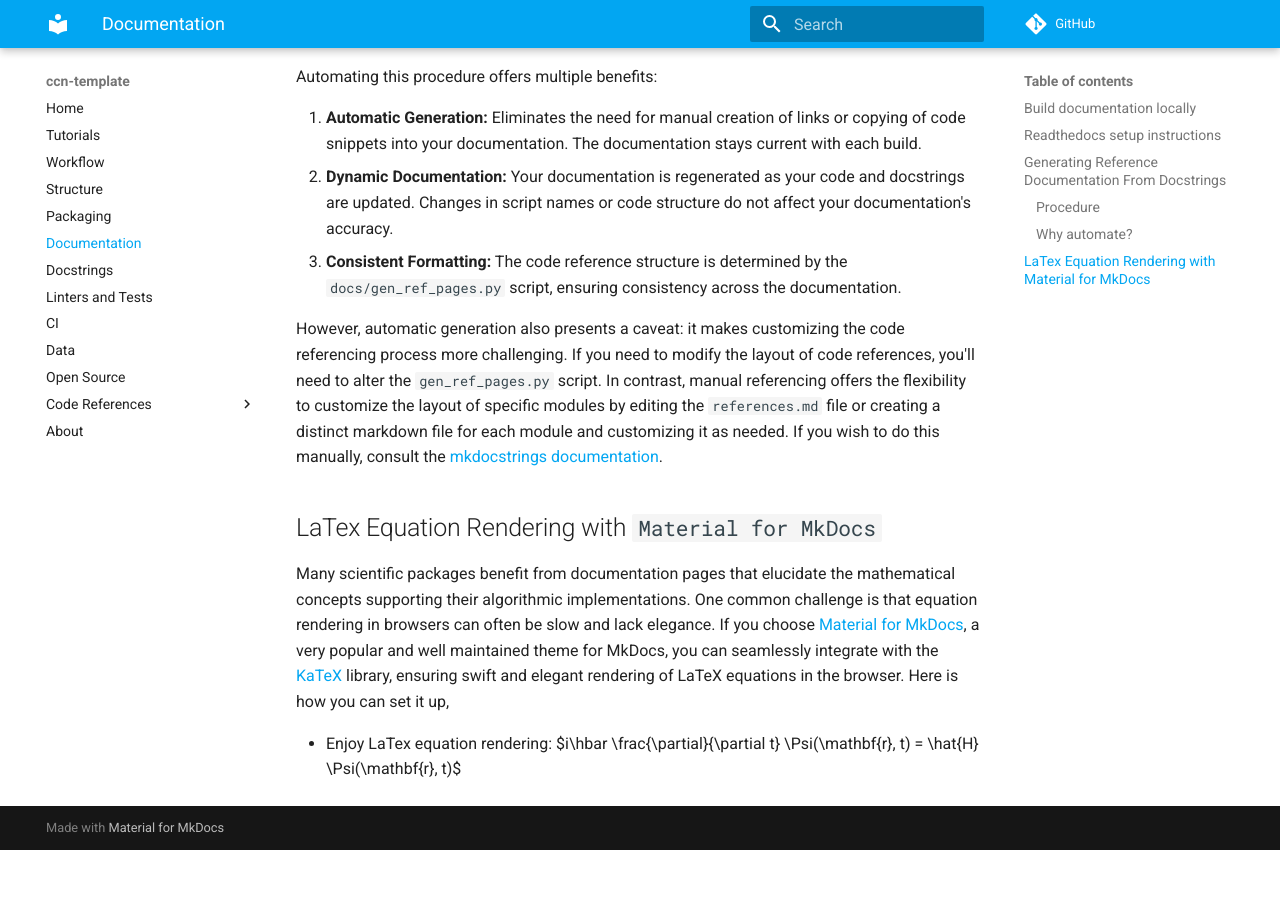
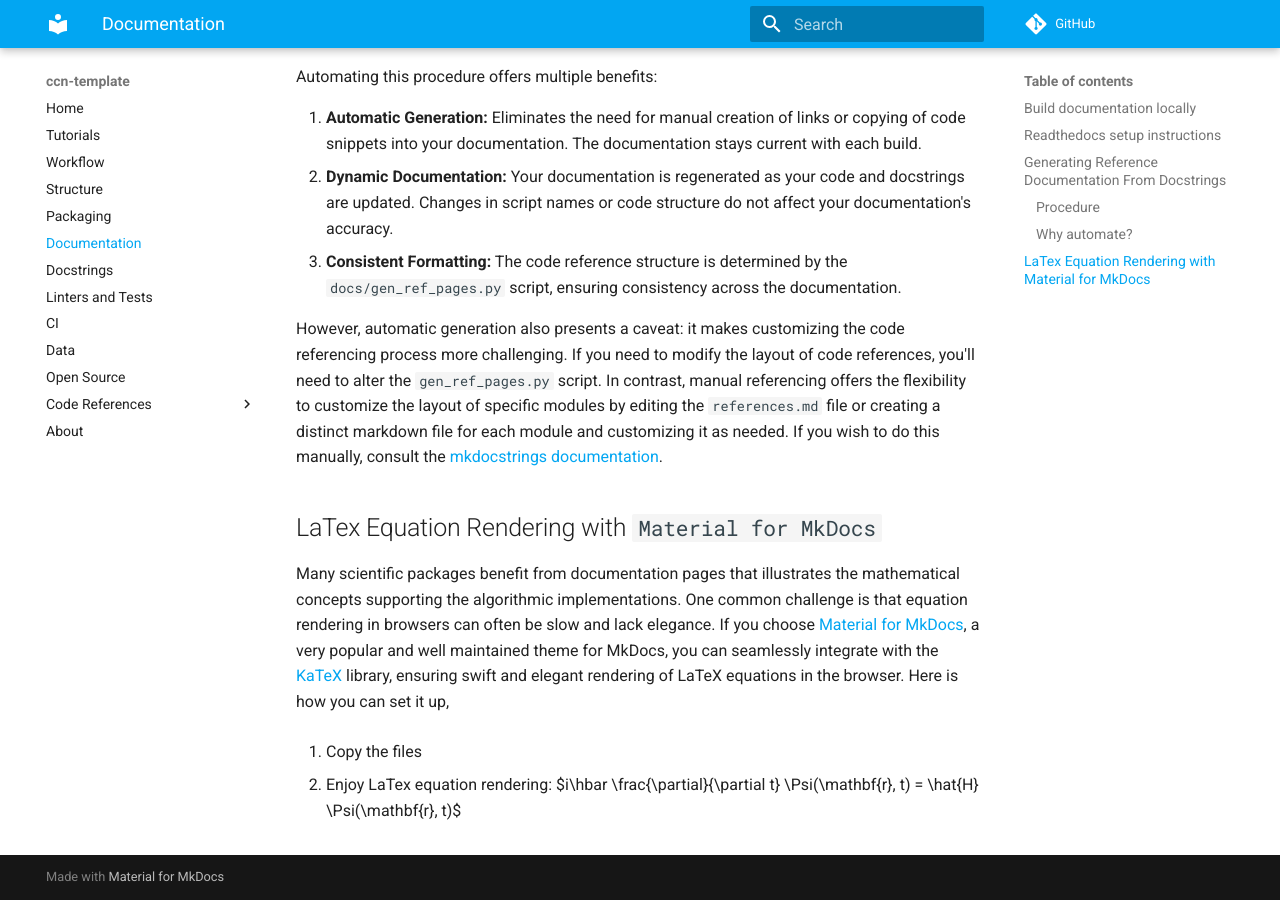
Before and after one commit to flatironinstitute/ccn-template, an MkDocs documentation site: the page built from docs/notes/03-documentation.md, in a window 1280 px wide and 900 px high, scrolled down 3231 px. Built offline with MkDocs 1.6.1 and Material for MkDocs 9.7.7, drawn with Linux system fonts in a browser that asks for light colours; nearby versions of some CDN libraries; library files that are not in the unit come from our copies; comment, search, counter and statistics services are not loaded; before the commit the page ends 4081 px from its top, so only the background shows below that.

Commit message:
started bulletpoints on setting up katex

```diff
--- a/docs/notes/03-documentation.md
+++ b/docs/notes/03-documentation.md
@@ -133,12 +133,14 @@
 
 ## LaTex Equation Rendering with `Material for MkDocs`
 
-Many scientific packages benefit from documentation pages that elucidate the mathematical concepts supporting
-their algorithmic implementations.
+Many scientific packages benefit from documentation pages that illustrates the mathematical concepts supporting
+the algorithmic implementations.
 One common challenge is that equation rendering in browsers can often be slow and lack elegance.
 If you choose [Material for MkDocs](https://squidfunk.github.io/mkdocs-material/), a very popular and well maintained
 theme for MkDocs, you can seamlessly integrate with the [KaTeX](https://katex.org/) library, ensuring swift and elegant
 rendering of LaTeX equations in the browser.
 Here is how you can set it up,
 
+1. Copy the files
+
 - Enjoy LaTex equation rendering: $i\hbar \frac{\partial}{\partial t} \Psi(\mathbf{r}, t) = \hat{H} \Psi(\mathbf{r}, t)$
```
